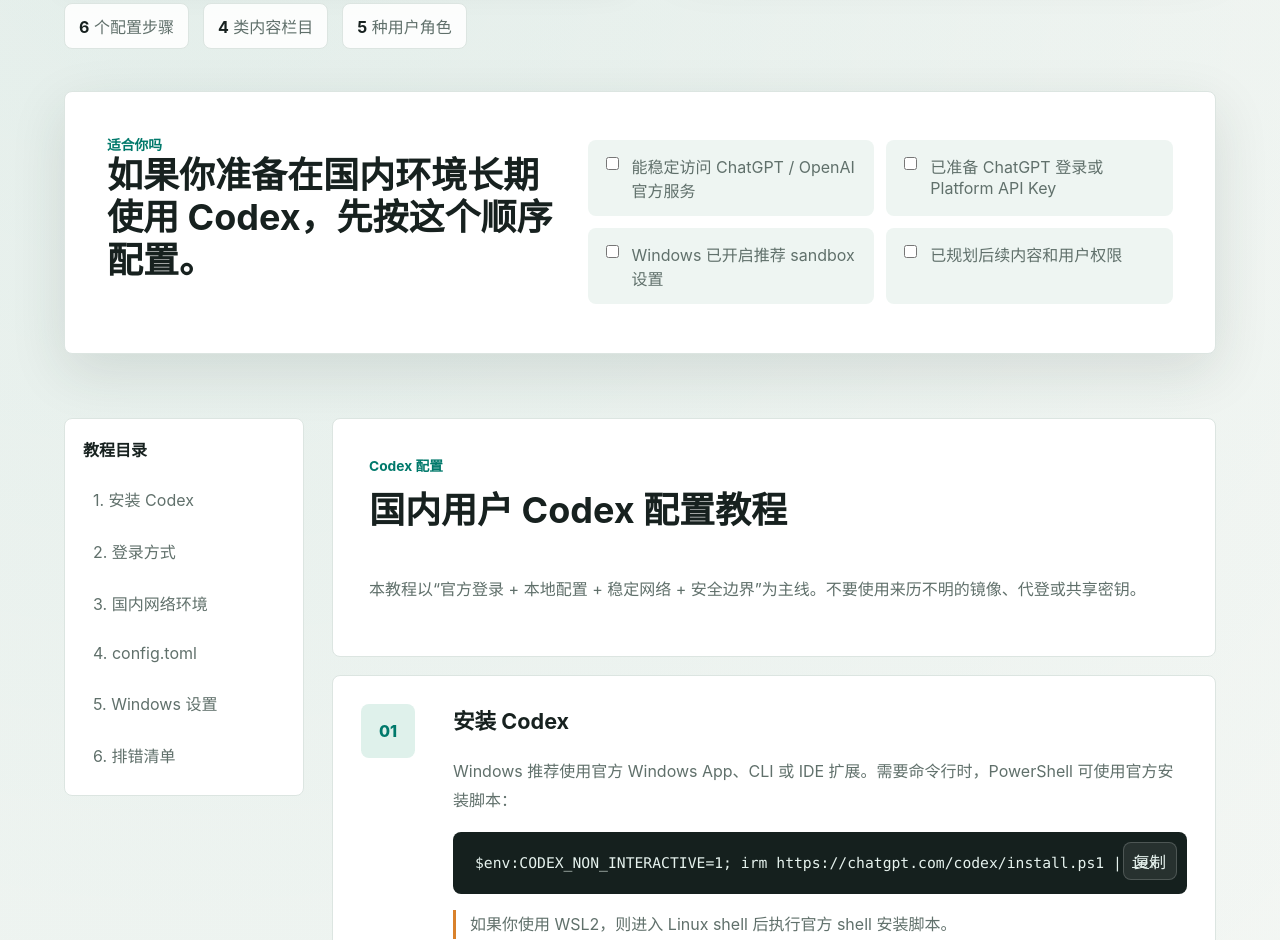
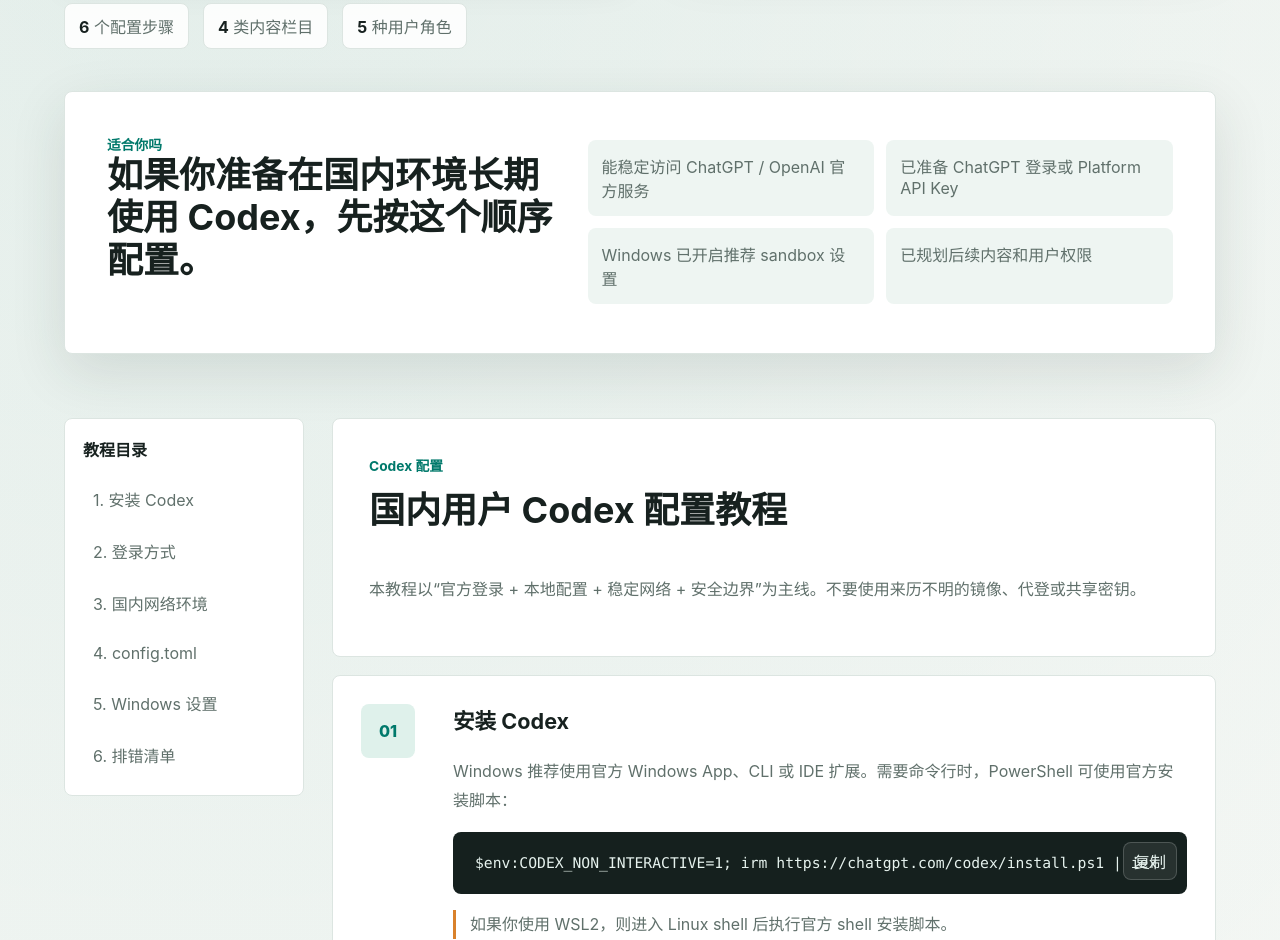
Before and after one commit to langshaojie45/codex-ai-knowledge, a website: page index.html in a window 1280 px wide. Shown: the part 774-1714 px from the top of the page. Drawn offline with Linux system fonts and the light colour scheme.

Commit message:
Remove quick panel checkboxes

```diff
--- a/assets/styles.css
+++ b/assets/styles.css
@@ -400,7 +400,7 @@
   gap: 12px;
 }
 
-.check-grid label {
+.check-grid div {
   display: flex;
   align-items: flex-start;
   gap: 10px;
--- a/index.html
+++ b/index.html
@@ -84,10 +84,10 @@
           <h2>如果你准备在国内环境长期使用 Codex，先按这个顺序配置。</h2>
         </div>
         <div class="check-grid">
-          <label><input type="checkbox" /> 能稳定访问 ChatGPT / OpenAI 官方服务</label>
-          <label><input type="checkbox" /> 已准备 ChatGPT 登录或 Platform API Key</label>
-          <label><input type="checkbox" /> Windows 已开启推荐 sandbox 设置</label>
-          <label><input type="checkbox" /> 已规划后续内容和用户权限</label>
+          <div>能稳定访问 ChatGPT / OpenAI 官方服务</div>
+          <div>已准备 ChatGPT 登录或 Platform API Key</div>
+          <div>Windows 已开启推荐 sandbox 设置</div>
+          <div>已规划后续内容和用户权限</div>
         </div>
       </section>
 
```
